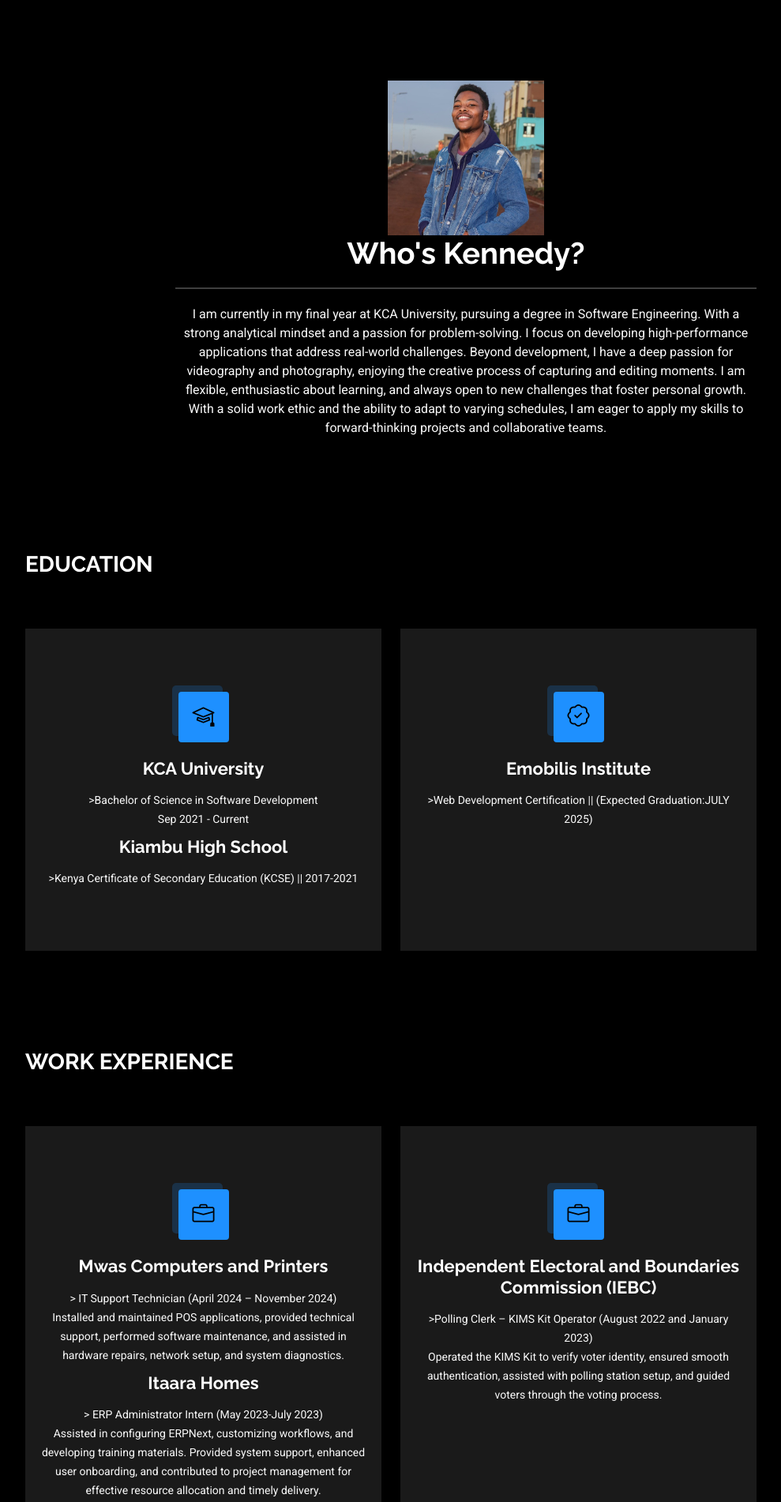
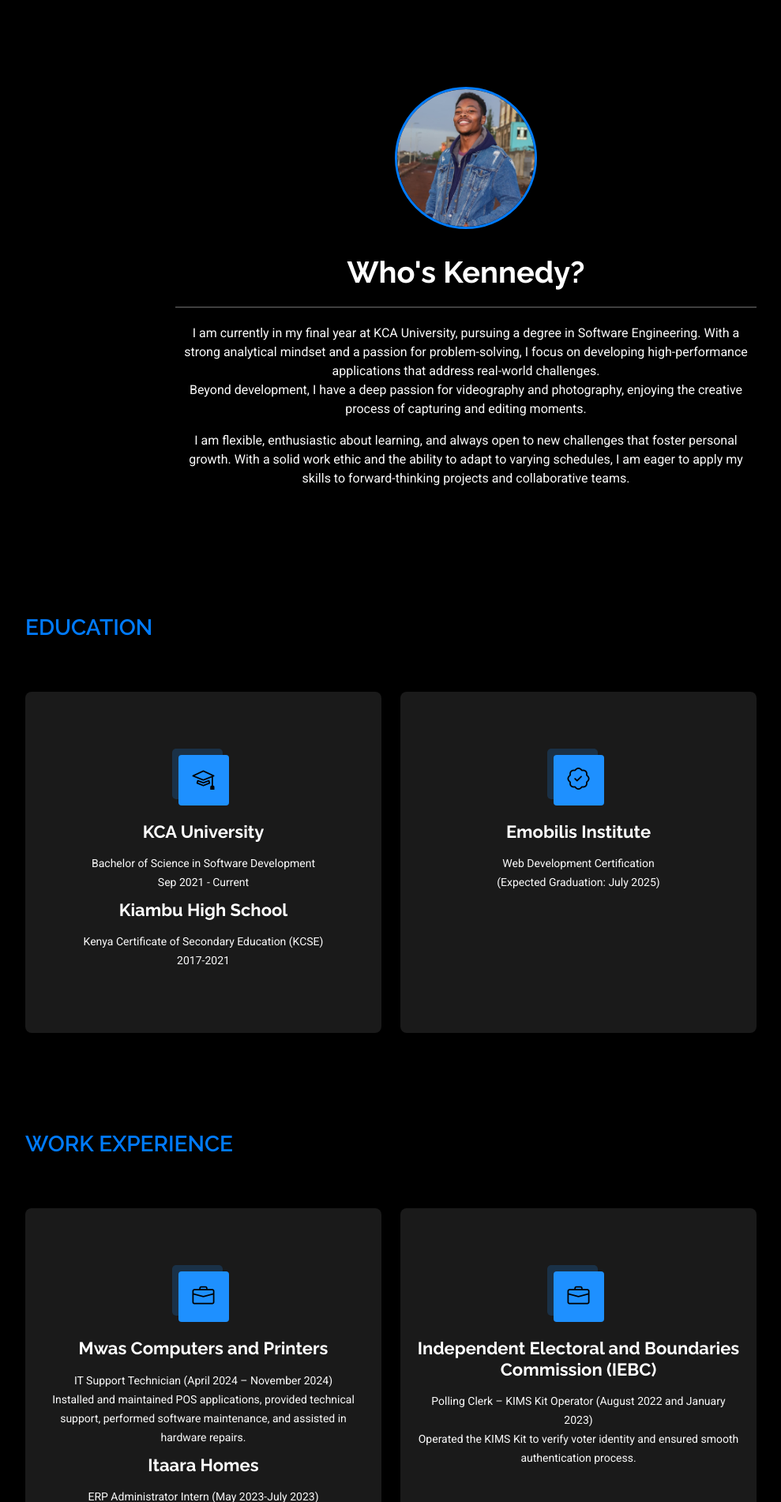
Before and after one commit to Ken-Mwirigi/My-Portfolio, a Django app: page /about/ in a window 1280 px wide. Shown: the part 83-1985 px from the top of the page at 79% size, without its empty margins (50-1039 px from the left). Run offline with Django 5.2, Linux system fonts and the light colour scheme; parts of the project's set-up code (start-up, migrations or seed data) failed here and were passed over; some libraries are stand-ins or nearby versions.

Commit message:
About Modification

```diff
--- a/templates/about.html
+++ b/templates/about.html
@@ -1,346 +1,275 @@
 {% extends 'base.html' %}
 {% load static %}
 
-{% block title %}Kennedy Mwirigi-About Me{% endblock %}
+{% block title %}Kennedy Mwirigi - About Me{% endblock %}
 {% block body_class %}about-page{% endblock %}
 
 {% block content %}
+
+<style>
+  /* Custom Profile Image Styling */
+  .profile-image-container {
+    display: flex;
+    justify-content: center;
+    margin: 2rem 0;
+  }
+
+  .profile-image {
+    width: 180px;
+    height: 180px;
+    border-radius: 50%;
+    object-fit: cover;
+    border: 3px solid #007bff;
+    box-shadow: 0 4px 8px rgba(0, 0, 0, 0.1);
+  }
+
+  /* Section Styling */
+  .section-title span {
+    color: #007bff;
+    font-weight: 600;
+  }
+
+  .service-item {
+    transition: transform 0.3s ease;
+    padding: 20px;
+    border-radius: 8px;
+    background: #fff;
+    box-shadow: 0 2px 15px rgba(0, 0, 0, 0.05);
+    height: 100%;
+  }
+
+  .service-item:hover {
+    transform: translateY(-5px);
+    box-shadow: 0 5px 20px rgba(0, 0, 0, 0.1);
+  }
+
+  .stats-item {
+    text-align: center;
+    padding: 20px 0;
+  }
+
+  .stats-item i {
+    font-size: 2.5rem;
+    margin-bottom: 15px;
+    color: #007bff;
+  }
+
+  .stats-item .purecounter {
+    font-size: 2rem;
+    font-weight: 700;
+    display: block;
+    color: #2c3e50;
+  }
+
+  .stats-item p {
+    margin-top: 10px;
+    font-weight: 500;
+    color: #6c757d;
+  }
+</style>
+
 <!-- Page Title -->
 <div class="page-title" data-aos="fade">
   <div class="heading">
     <div class="container">
       <div class="row d-flex justify-content-center text-center">
         <div class="col-lg-8">
-          <br>
-          <img src="{% static 'assets/img/1.png' %}" alt="">
+          <!-- Profile Image -->
+          <div class="profile-image-container">
+            <img src="{% static 'assets/img/1.png' %}" alt="Kennedy Mwirigi" class="profile-image">
+          </div>
 
           <h1>Who's Kennedy?</h1>
           <hr>
-          <p class="mb-0">I am currently in my final year at KCA University, pursuing a degree in Software Engineering. With a strong analytical mindset and a passion for problem-solving. I focus on developing high-performance applications that address real-world challenges.
+          <p class="mb-0">I am currently in my final year at KCA University, pursuing a degree in Software Engineering. With a strong analytical mindset and a passion for problem-solving, I focus on developing high-performance applications that address real-world challenges.</p>
 
-Beyond development, I have a deep passion for videography and photography, enjoying the creative process of capturing and editing moments.
+          <p>Beyond development, I have a deep passion for videography and photography, enjoying the creative process of capturing and editing moments.</p>
 
-I am flexible, enthusiastic about learning, and always open to new challenges that foster personal growth. With a solid work ethic and the ability to adapt to varying schedules, I am eager to apply my skills to forward-thinking projects and collaborative teams.
-
+          <p>I am flexible, enthusiastic about learning, and always open to new challenges that foster personal growth. With a solid work ethic and the ability to adapt to varying schedules, I am eager to apply my skills to forward-thinking projects and collaborative teams.</p>
         </div>
       </div>
     </div>
   </div>
-    {% comment %}
-
-
-  <nav class="breadcrumbs">
-    <div class="container">
-      <ol>
-        <li><a href="index.html">Home</a></li>
-        <li class="current">About</li>
-      </ol>
-    </div>
-  </nav>
-     {% endcomment %}
 </div><!-- End Page Title -->
 
-<!-- About Section -->
-
-<section id="services" class="services section">
+<!-- Education Section -->
+<section id="education" class="services section">
   <div class="container section-title" data-aos="fade-up">
-    <div><span>Education </span> <span class="description-title"></span></div>
-  </div><!-- End Section Title -->
-
-
+    <div><span>Education</span></div>
+  </div>
 
   <div class="container">
-
     <div class="row gy-4">
-
-
       <div class="col-lg-5 col-md-6" data-aos="fade-up" data-aos-delay="100">
         <div class="service-item position-relative">
           <div class="icon">
-      <i class="bi bi-mortarboard"></i> <!-- Education Icon -->
+            <i class="bi bi-mortarboard"></i>
           </div>
-    <a href="" class="stretched-link">
           <h3>KCA University</h3>
-    </a>
-    <p>>Bachelor of Science in Software Development
-        <br>
+          <p>Bachelor of Science in Software Development<br>
           Sep 2021 - Current</p>
 
           <h3>Kiambu High School</h3>
-      <p>>Kenya Certificate of Secondary Education (KCSE) || 2017-2021</p>
+          <p>Kenya Certificate of Secondary Education (KCSE)<br>
+          2017-2021</p>
+        </div>
+      </div>
 
+      <div class="col-lg-5 col-md-6" data-aos="fade-up" data-aos-delay="200">
+        <div class="service-item position-relative">
+          <div class="icon">
+            <i class="bi bi-patch-check"></i>
+          </div>
+          <h3>Emobilis Institute</h3>
+          <p>Web Development Certification<br>
+          (Expected Graduation: July 2025)</p>
+        </div>
+      </div>
+    </div>
+  </div>
+</section>
 
+<!-- Work Experience Section -->
+<section id="experience" class="services section">
+  <div class="container section-title" data-aos="fade-up">
+    <div><span>Work Experience</span></div>
   </div>
-</div><!-- End Service Item -->
 
-
+  <div class="container">
+    <div class="row gy-4">
       <div class="col-lg-5 col-md-6" data-aos="fade-up" data-aos-delay="100">
         <div class="service-item position-relative">
           <div class="icon">
-      <i class="bi bi-patch-check"></i> <!-- Education Icon -->
+            <i class="bi bi-briefcase"></i>
           </div>
-    <a href="" class="stretched-link">
-      <h3>Emobilis Institute</h3>
-    </a>
-    <p>>Web Development Certification || (Expected Graduation:JULY 2025)
-      </p>
+          <h3>Mwas Computers and Printers</h3>
+          <p>IT Support Technician (April 2024 – November 2024)<br>
+          Installed and maintained POS applications, provided technical support, performed software maintenance, and assisted in hardware repairs.</p>
 
-
-
+          <h3>Itaara Homes</h3>
+          <p>ERP Administrator Intern (May 2023-July 2023)<br>
+          Assisted in configuring ERPNext, customizing workflows, and developing training materials.</p>
         </div>
-</div><!-- End Service Item -->
-
-
-
       </div>
 
-      </div>
-
-    </section><!-- /Services Section -->
-
-    <section id="services" class="services section">
-<div class="container section-title" data-aos="fade-up">
-    <div><span>Work Experience </span> <span class="description-title"></span></div>
-  </div><!-- End Section Title -->
-
-
-
-      <div class="container">
-
-        <div class="row gy-4">
-
-
-          <div class="col-lg-5 col-md-6" data-aos="fade-up" data-aos-delay="100">
+      <div class="col-lg-5 col-md-6" data-aos="fade-up" data-aos-delay="200">
         <div class="service-item position-relative">
           <div class="icon">
-      <i class="bi bi-briefcase"></i> <!-- Education Icon -->
+            <i class="bi bi-briefcase"></i>
           </div>
-    <a href="" class="stretched-link">
-      <h3>Mwas Computers and Printers</h3>
-    </a>
-    <p>> IT Support Technician  (April 2024 – November 2024)<br>
-Installed and maintained POS applications, provided technical support, performed software maintenance, and assisted in hardware repairs, network setup, and system diagnostics.</p>
+          <h3>Independent Electoral and Boundaries Commission (IEBC)</h3>
+          <p>Polling Clerk – KIMS Kit Operator (August 2022 and January 2023)<br>
+          Operated the KIMS Kit to verify voter identity and ensured smooth authentication process.</p>
+        </div>
+      </div>
+    </div>
+  </div>
+</section>
 
-      <h3>Itaara Homes</h3>
-      <p>> ERP Administrator Intern  (May 2023-July 2023)<br>
-Assisted in configuring ERPNext, customizing workflows, and developing training materials. Provided system support, enhanced user onboarding, and contributed to project management for effective resource allocation and timely delivery.
-
-</p>
-
-
-
+<!-- Skills & Interests Section -->
+<section id="skills" class="interests section">
+  <div class="container section-title" data-aos="fade-up">
+    <div><span>Skills</span> <span class="description-title">& Interests</span></div>
   </div>
-</div><!-- End Service Item -->
-
-
-            <div class="col-lg-5 col-md-6" data-aos="fade-up" data-aos-delay="100">
-  <div class="service-item position-relative">
-    <div class="icon">
-      <i class="bi bi-briefcase"></i> <!-- Education Icon -->
-    </div>
-    <a href="" class="stretched-link">
-      <h3>Independent Electoral and Boundaries Commission (IEBC) </h3>
-    </a>
-    <p>>Polling Clerk – KIMS Kit Operator (August 2022 and January 2023)
-        <br>
-Operated the KIMS Kit to verify voter identity, ensured smooth authentication, assisted with polling station setup, and guided voters through the voting process.</p>
-
-
-
-
-  </div>
-</div><!-- End Service Item -->
-
-
-
-        </div>
-
-      </div>
-
-    </section><!-- /Services Section -->
-
-
-
-
-
-
-<section id="interests" class="interests section">
-
-  <!-- Section Title -->
-  <div class="container section-title" data-aos="fade-up">
-    <div><span>Skills </span> <span class="description-title">& Interests</span></div>
-  </div><!-- End Section Title -->
 
   <div class="container">
     <div class="row gy-4">
-
       <div class="col-lg-3 col-md-4" data-aos="fade-up" data-aos-delay="100">
         <div class="features-item">
           <i class="bi bi-laptop" style="color: #007bff;"></i>
-          <h3><a href="" class="stretched-link">Web Development</a></h3>
+          <h3>Web Development</h3>
         </div>
-      </div><!-- End Feature Item -->
+      </div>
 
       <div class="col-lg-3 col-md-4" data-aos="fade-up" data-aos-delay="200">
         <div class="features-item">
           <i class="bi bi-pencil" style="color: #007bff;"></i>
-          <h3><a href="" class="stretched-link">Web Design</a></h3>
+          <h3>Web Design</h3>
         </div>
-      </div><!-- End Feature Item -->
+      </div>
 
       <div class="col-lg-3 col-md-4" data-aos="fade-up" data-aos-delay="300">
         <div class="features-item">
           <i class="bi bi-code-slash" style="color: #007bff;"></i>
-          <h3><a href="" class="stretched-link">Software Development</a></h3>
+          <h3>Software Development</h3>
         </div>
-      </div><!-- End Feature Item -->
+      </div>
 
       <div class="col-lg-3 col-md-4" data-aos="fade-up" data-aos-delay="400">
         <div class="features-item">
           <i class="bi bi-tools" style="color: #007bff;"></i>
-          <h3><a href="" class="stretched-link">IT Support & Troubleshooting</a></h3>
+          <h3>IT Support & Troubleshooting</h3>
         </div>
-      </div><!-- End Feature Item -->
+      </div>
 
       <div class="col-lg-3 col-md-4" data-aos="fade-up" data-aos-delay="500">
         <div class="features-item">
           <i class="bi bi-cloud" style="color: #007bff;"></i>
-          <h3><a href="" class="stretched-link">Cloud Computing</a></h3>
+          <h3>Cloud Computing</h3>
         </div>
-      </div><!-- End Feature Item -->
+      </div>
 
       <div class="col-lg-3 col-md-4" data-aos="fade-up" data-aos-delay="600">
         <div class="features-item">
           <i class="bi bi-robot" style="color: #007bff;"></i>
-          <h3><a href="" class="stretched-link">Artificial Intelligence</a></h3>
+          <h3>Artificial Intelligence</h3>
         </div>
-      </div><!-- End Feature Item -->
+      </div>
 
       <div class="col-lg-3 col-md-4" data-aos="fade-up" data-aos-delay="700">
         <div class="features-item">
           <i class="bi bi-pencil-square" style="color: #007bff;"></i>
-          <h3><a href="" class="stretched-link">UI/UX Design</a></h3>
+          <h3>UI/UX Design</h3>
         </div>
-      </div><!-- End Feature Item -->
+      </div>
 
       <div class="col-lg-3 col-md-4" data-aos="fade-up" data-aos-delay="800">
         <div class="features-item">
           <i class="bi bi-braces" style="color: #007bff;"></i>
-          <h3><a href="" class="stretched-link">Machine Learning</a></h3>
-        </div>
-      </div><!-- End Feature Item -->
-
+          <h3>Machine Learning</h3>
         </div>
       </div>
-</section><!-- End Interests Section -->
+    </div>
+  </div>
+</section>
 
-      {% comment %}
-
-
-          <div class="col-lg-3 col-md-4" data-aos="fade-up" data-aos-delay="900">
-            <div class="features-item">
-              <i class="bi bi-command" style="color: #b2904f;"></i>
-              <h3><a href="" class="stretched-link">Database Management </a></h3>
-            </div>
-          </div><!-- End Feature Item -->
-
-          <div class="col-lg-3 col-md-4" data-aos="fade-up" data-aos-delay="1000">
-            <div class="features-item">
-              <i class="bi bi-dribbble" style="color: #b20969;"></i>
-              <h3><a href="" class="stretched-link"></a></h3>
-            </div>
-          </div><!-- End Feature Item -->
-
-          <div class="col-lg-3 col-md-4" data-aos="fade-up" data-aos-delay="1100">
-            <div class="features-item">
-              <i class="bi bi-activity" style="color: #ff5828;"></i>
-              <h3><a href="" class="stretched-link">Verdo Park</a></h3>
-            </div>
-          </div><!-- End Feature Item -->
-
-          <div class="col-lg-3 col-md-4" data-aos="fade-up" data-aos-delay="1200">
-            <div class="features-item">
-              <i class="bi bi-brightness-high" style="color: #29cc61;"></i>
-              <h3><a href="" class="stretched-link">Flavor Nivelanda</a></h3>
-            </div>
-          </div><!-- End Feature Item -->
-{% endcomment %}
-        </div>
-
-      </div>
-
-    </section><!-- /Interests Section -->
-
+<!-- Stats Section -->
 <section id="stats" class="stats section">
-
   <div class="container" data-aos="fade-up" data-aos-delay="100">
-
     <div class="row gy-4">
-
       <div class="col-lg-3 col-md-6 d-flex flex-column align-items-center">
-        <i class="bi bi-emoji-smile" style="color: #007bff;"></i>
+        <i class="bi bi-emoji-smile"></i>
         <div class="stats-item">
           <span data-purecounter-start="0" data-purecounter-end="10" data-purecounter-duration="1" class="purecounter"></span>
           <p>Happy Clients</p>
         </div>
-      </div><!-- End Stats Item -->
+      </div>
 
       <div class="col-lg-3 col-md-6 d-flex flex-column align-items-center">
-        <i class="bi bi-journal-richtext" style="color: #007bff;"></i>
+        <i class="bi bi-journal-richtext"></i>
         <div class="stats-item">
           <span data-purecounter-start="0" data-purecounter-end="7" data-purecounter-duration="1" class="purecounter"></span>
           <p>Projects Completed</p>
         </div>
-      </div><!-- End Stats Item -->
+      </div>
 
       <div class="col-lg-3 col-md-6 d-flex flex-column align-items-center">
-        <i class="bi bi-headset" style="color: #007bff;"></i>
+        <i class="bi bi-headset"></i>
         <div class="stats-item">
           <span data-purecounter-start="0" data-purecounter-end="100" data-purecounter-duration="1" class="purecounter"></span>
           <p>Hours of Support</p>
         </div>
-      </div><!-- End Stats Item -->
+      </div>
 
       <div class="col-lg-3 col-md-6 d-flex flex-column align-items-center">
-        <i class="bi bi-person" style="color: #007bff;"></i>
+        <i class="bi bi-person"></i>
         <div class="stats-item">
           <span data-purecounter-start="0" data-purecounter-end="10" data-purecounter-duration="1" class="purecounter"></span>
           <p>Collaborations</p>
         </div>
-      </div><!-- End Stats Item -->
-
-    </div>
-
-  </div>
-
-</section> <!-- /Stats Section -->
-
-
-
-
-<!-- Skills Section -->
-    {% comment %}
-
-
-<section id="skills" class="skills section">
-  <div class="container section-title" data-aos="fade-up">
-    <h2>Skills</h2>
-    <div><span>My</span> <span class="description-title">Skills</span></div>
-  </div><!-- End Section Title -->
-  <div class="container" data-aos="fade-up" data-aos-delay="100">
-    <div class="row skills-content skills-animation">
-      <div class="col-lg-6">
-        <div class="progress">
-          <span class="skill"><span>HTML</span> <i class="val">100%</i></span>
-          <div class="progress-bar-wrap">
-            <div class="progress-bar" role="progressbar" aria-valuenow="100" aria-valuemin="0" aria-valuemax="100"></div>
-          </div>
-        </div><!-- End Skills Item -->
-        <!-- Add other skills items here -->
       </div>
     </div>
   </div>
 </section>
-{% endcomment %}
-<!-- /Skills Section -->
+
 {% endblock %}
```
Also changed, not shown: db.sqlite3. Lines whose indentation alone changed are shown as unchanged.
